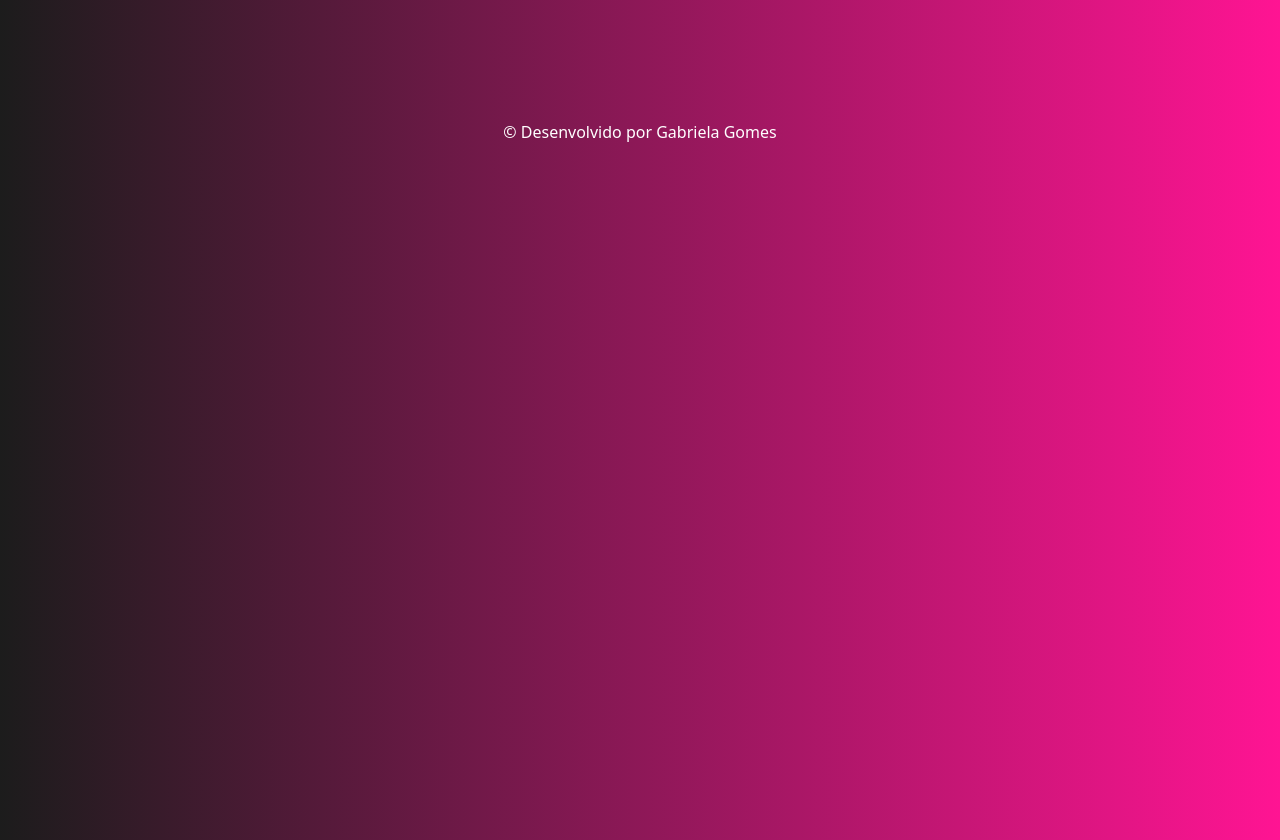
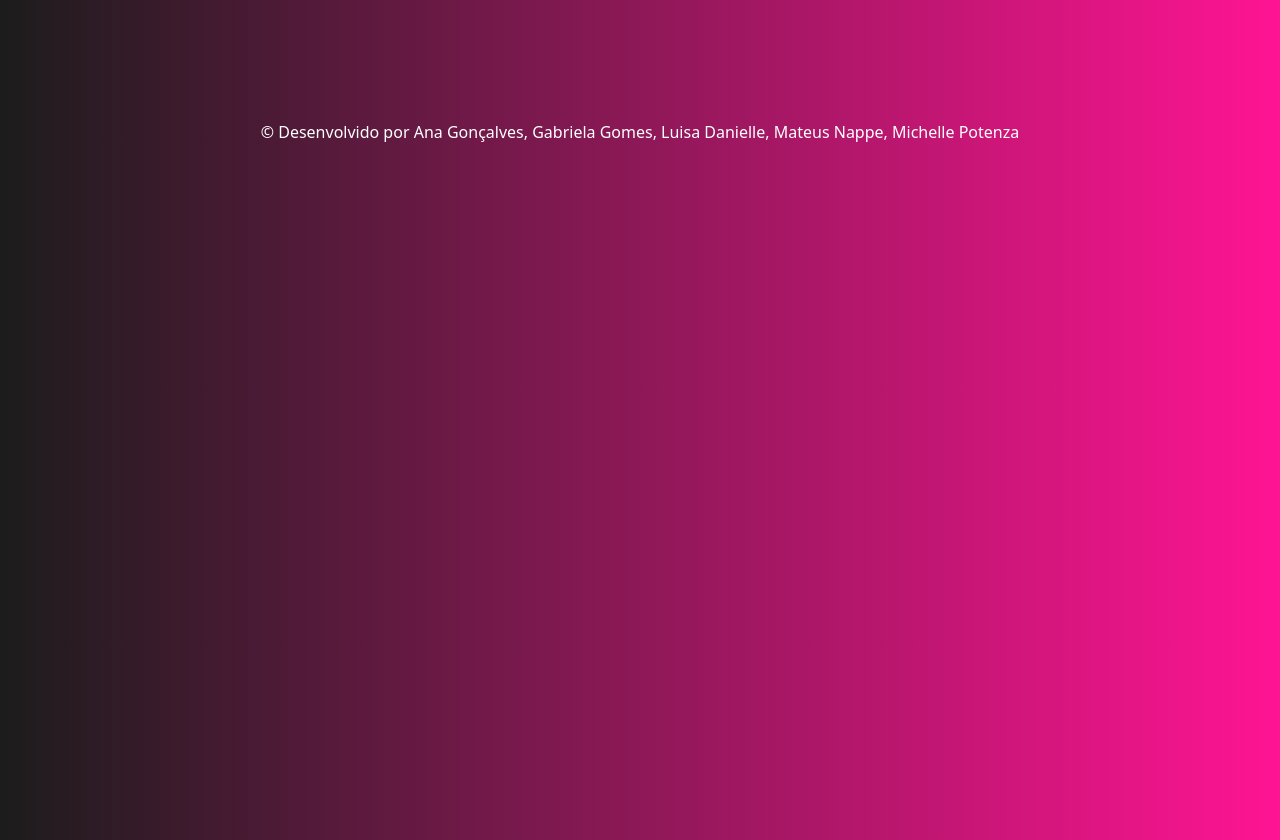
Before and after one commit to gabimezze/CP6-Portfolio, a Next.js app: page / in a window 1280 px wide. Shown: the part 880-1720 px from the top of the page. Built offline with nearby package versions, Linux system fonts and the light colour scheme.

Commit message:
arrumando rodapé

```diff
--- a/src/components/Rodape/Rodape.tsx
+++ b/src/components/Rodape/Rodape.tsx
@@ -1,7 +1,7 @@
 export default function Rodape() {
     return (
         <footer className="bg-gradient-to-r from-my-gradient-100 to-my-gradient-50 mb-0 h-screen mt-0 text-center p-20 text-white">
-            <p>&copy; Desenvolvido por <span>Gabriela Gomes</span></p>
+            <p>&copy; Desenvolvido por <span>Ana Gonçalves, Gabriela Gomes, Luisa Danielle, Mateus Nappe, Michelle Potenza</span></p>
         </footer>
     )
 }
```
